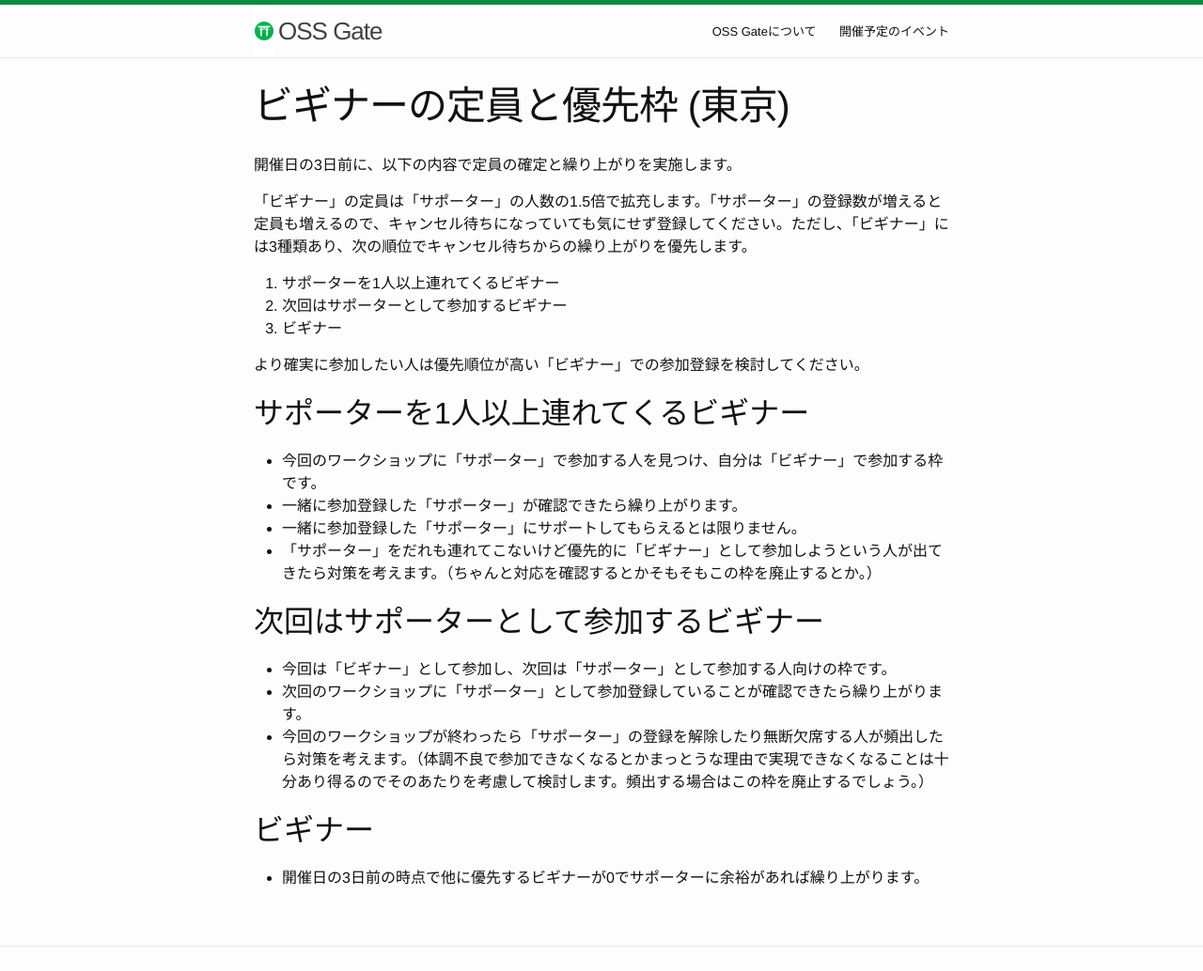
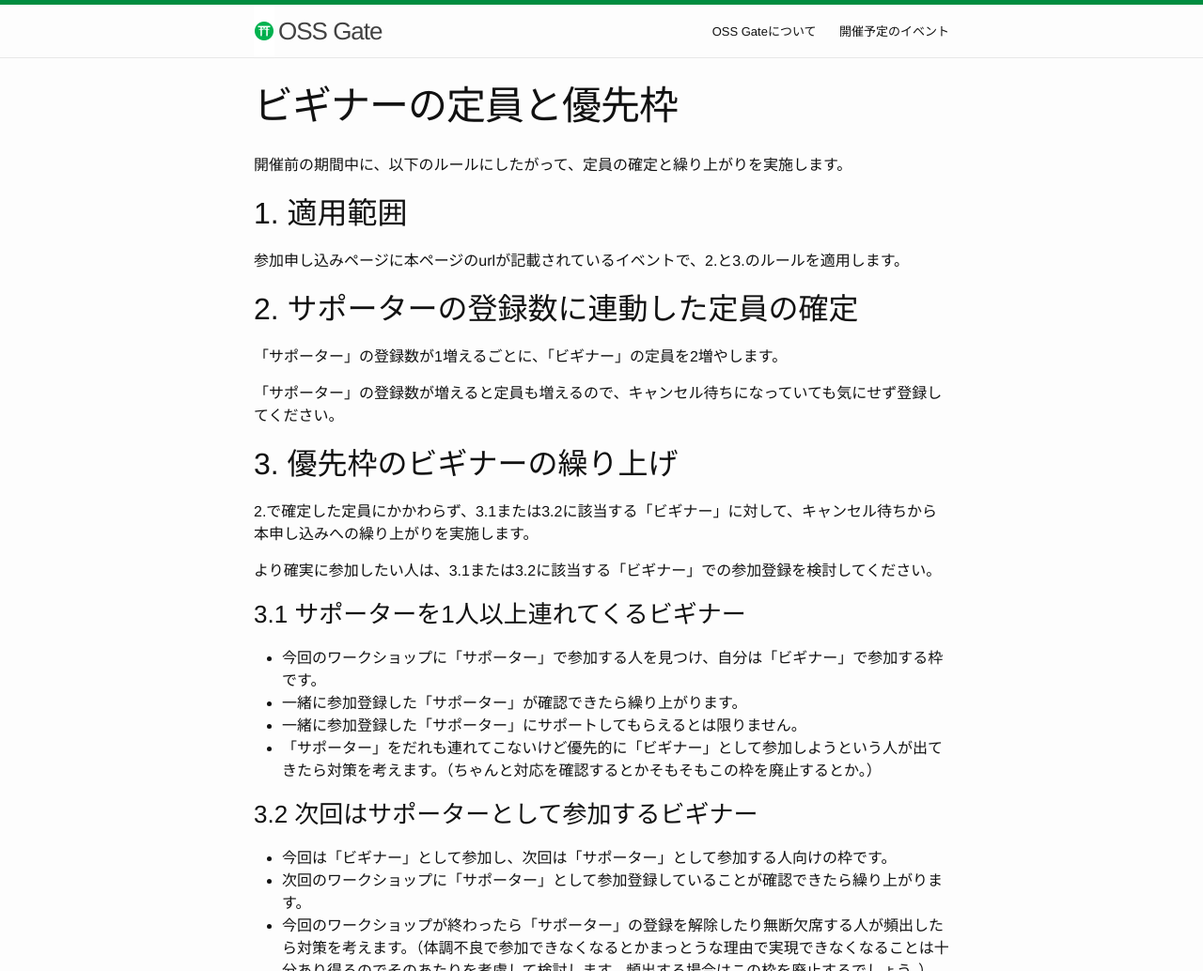
Before and after one commit to oss-gate/oss-gate.github.io, a Jekyll site: the page built from workshop/beginner-preferential-treatment.md, in a window 1280 px wide, cut to the strip 0-1034 px from the top of the page. Shown: the whole strip at 94% size. Built offline with Jekyll 4.4.1, drawn with Linux system fonts in a browser that asks for light colours; comment, search, counter and statistics services are not loaded.

Commit message:
ビギナーの定員と優先枠の改定 (#105)
* Update beginner-preferential-treatment.md

* feat: 適用範囲を追加して、地域のハードコーディングを除去

```diff
--- a/index.html
+++ b/index.html
@@ -115,7 +115,7 @@
     </li>
     <li>
       <a class="post-link" href="/workshop/beginner-preferential-treatment.html"
-        >ビギナーの定員と優先枠 (東京)</a
+        >ビギナーの定員と優先枠</a
       >
     </li>
   </ul>
--- a/workshop/beginner-preferential-treatment.md
+++ b/workshop/beginner-preferential-treatment.md
@@ -1,31 +1,35 @@
 ---
 layout: page
-title: ビギナーの定員と優先枠 (東京)
+title: ビギナーの定員と優先枠
 ---
 
-開催日の3日前に、以下の内容で定員の確定と繰り上がりを実施します。
+開催前の期間中に、以下のルールにしたがって、定員の確定と繰り上がりを実施します。
 
-「ビギナー」の定員は「サポーター」の人数の1.5倍で拡充します。「サポーター」の登録数が増えると定員も増えるので、キャンセル待ちになっていても気にせず登録してください。ただし、「ビギナー」には3種類あり、次の順位でキャンセル待ちからの繰り上がりを優先します。
+## 1. 適用範囲
 
-  1. サポーターを1人以上連れてくるビギナー
-  2. 次回はサポーターとして参加するビギナー
-  3. ビギナー
+参加申し込みページに本ページのurlが記載されているイベントで、2\.と3\.のルールを適用します。
 
-より確実に参加したい人は優先順位が高い「ビギナー」での参加登録を検討してください。
+## 2. サポーターの登録数に連動した定員の確定
 
-## サポーターを1人以上連れてくるビギナー
+「サポーター」の登録数が1増えるごとに、「ビギナー」の定員を2増やします。
+
+「サポーター」の登録数が増えると定員も増えるので、キャンセル待ちになっていても気にせず登録してください。
+
+## 3. 優先枠のビギナーの繰り上げ
+
+2\.で確定した定員にかかわらず、3\.1または3\.2に該当する「ビギナー」に対して、キャンセル待ちから本申し込みへの繰り上がりを実施します。
+
+より確実に参加したい人は、3\.1または3\.2に該当する「ビギナー」での参加登録を検討してください。
+
+### 3.1 サポーターを1人以上連れてくるビギナー
 
   * 今回のワークショップに「サポーター」で参加する人を見つけ、自分は「ビギナー」で参加する枠です。
   * 一緒に参加登録した「サポーター」が確認できたら繰り上がります。
   * 一緒に参加登録した「サポーター」にサポートしてもらえるとは限りません。
   * 「サポーター」をだれも連れてこないけど優先的に「ビギナー」として参加しようという人が出てきたら対策を考えます。（ちゃんと対応を確認するとかそもそもこの枠を廃止するとか。）
 
-## 次回はサポーターとして参加するビギナー
+### 3.2 次回はサポーターとして参加するビギナー
 
   * 今回は「ビギナー」として参加し、次回は「サポーター」として参加する人向けの枠です。
   * 次回のワークショップに「サポーター」として参加登録していることが確認できたら繰り上がります。
   * 今回のワークショップが終わったら「サポーター」の登録を解除したり無断欠席する人が頻出したら対策を考えます。（体調不良で参加できなくなるとかまっとうな理由で実現できなくなることは十分あり得るのでそのあたりを考慮して検討します。頻出する場合はこの枠を廃止するでしょう。）
-
-## ビギナー
-
-  * 開催日の3日前の時点で他に優先するビギナーが0でサポーターに余裕があれば繰り上がります。
```
